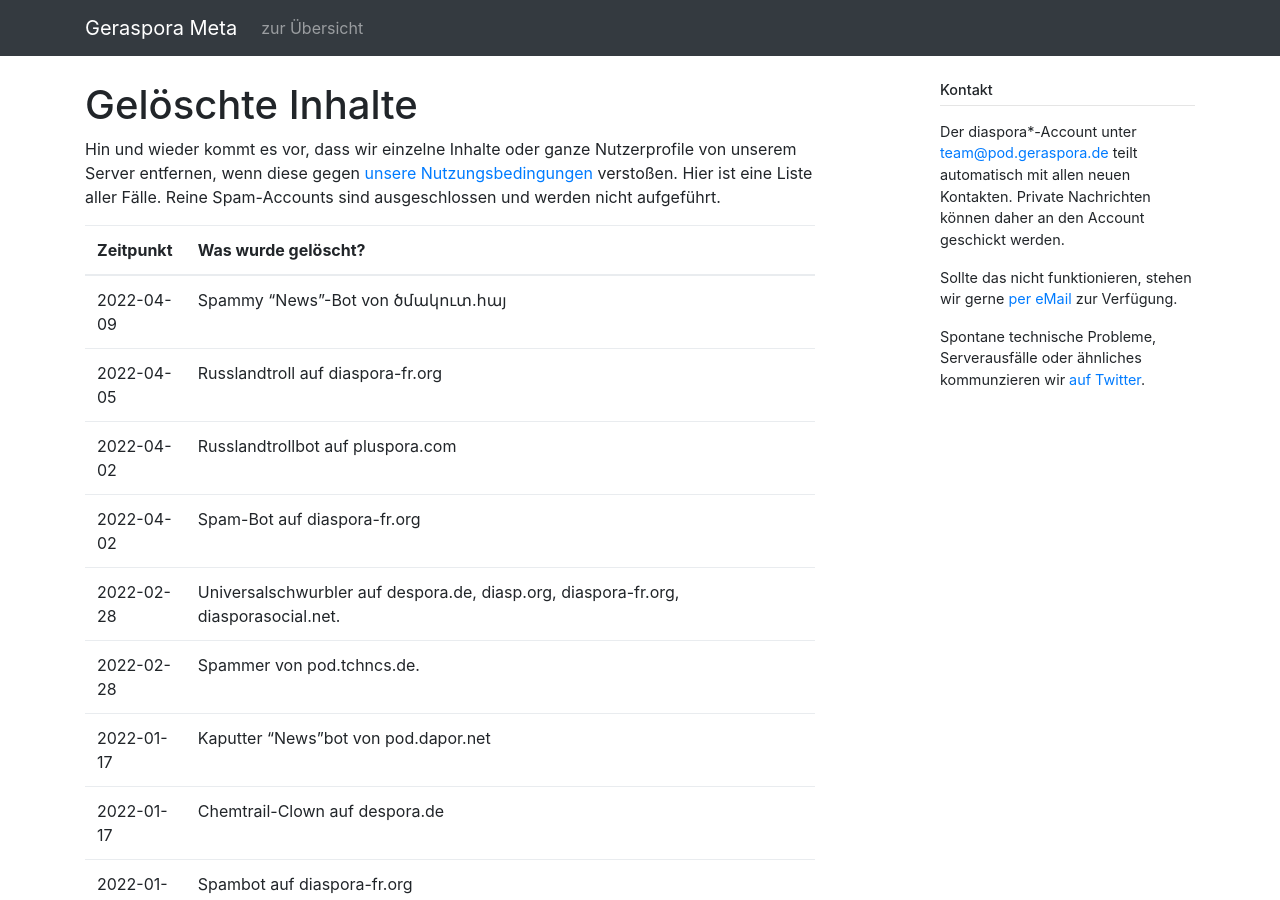
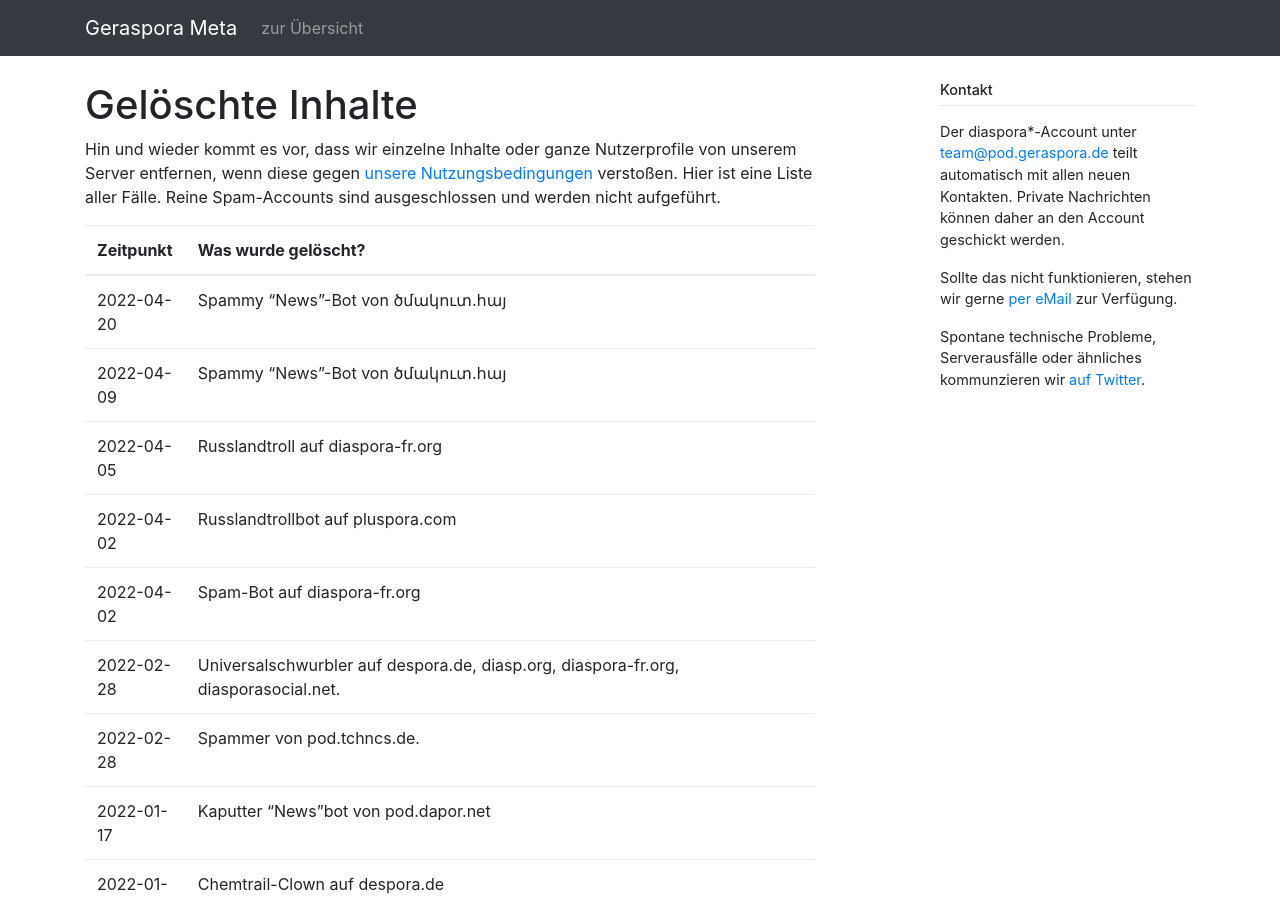
Before and after one commit to geraspora/meta, a Jekyll site: the page built from pod/deleted_contents.md, in a window 1280 px wide and 900 px high. Built offline with Jekyll 4.4.1, drawn with Linux system fonts in a browser that asks for light colours.

Commit message:
+deletion

```diff
--- a/pod/deleted_contents.md
+++ b/pod/deleted_contents.md
@@ -8,6 +8,7 @@ Hin und wieder kommt es vor, dass wir einzelne Inhalte oder ganze Nutzerprofile
 
 | Zeitpunkt  | Was wurde gelöscht?                                                                                                                                                                                                                                                                                                                                                                                                                                                                                                                                                                                                                                                                                                                                                                                                                                                                                                                                                       |
 | ---------- | ------------------------------------------------------------------------------------------------------------------------------------------------------------------------------------------------------------------------------------------------------------------------------------------------------------------------------------------------------------------------------------------------------------------------------------------------------------------------------------------------------------------------------------------------------------------------------------------------------------------------------------------------------------------------------------------------------------------------------------------------------------------------------------------------------------------------------------------------------------------------------------------------------------------------------------------------------------------------- |
+| 2022-04-20 | Spammy "News"-Bot von ծմակուտ.հայ                                                                                                                                                                                                                                                                                                                                                                                                                                                                                                                                                                                                                                                                                                                                                                                                                                                                                                                                         |
 | 2022-04-09 | Spammy "News"-Bot von ծմակուտ.հայ                                                                                                                                                                                                                                                                                                                                                                                                                                                                                                                                                                                                                                                                                                                                                                                                                                                                                                                                         |
 | 2022-04-05 | Russlandtroll auf diaspora-fr.org                                                                                                                                                                                                                                                                                                                                                                                                                                                                                                                                                                                                                                                                                                                                                                                                                                                                                                                                         |
 | 2022-04-02 | Russlandtrollbot auf pluspora.com                                                                                                                                                                                                                                                                                                                                                                                                                                                                                                                                                                                                                                                                                                                                                                                                                                                                                                                                         |
```
